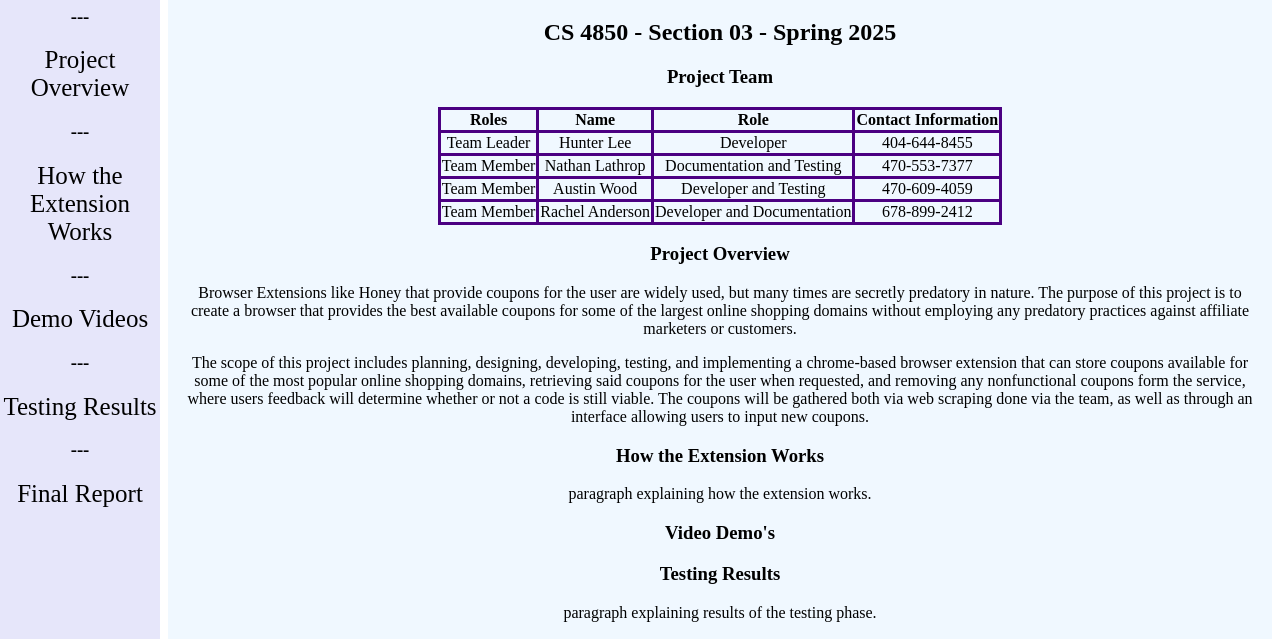
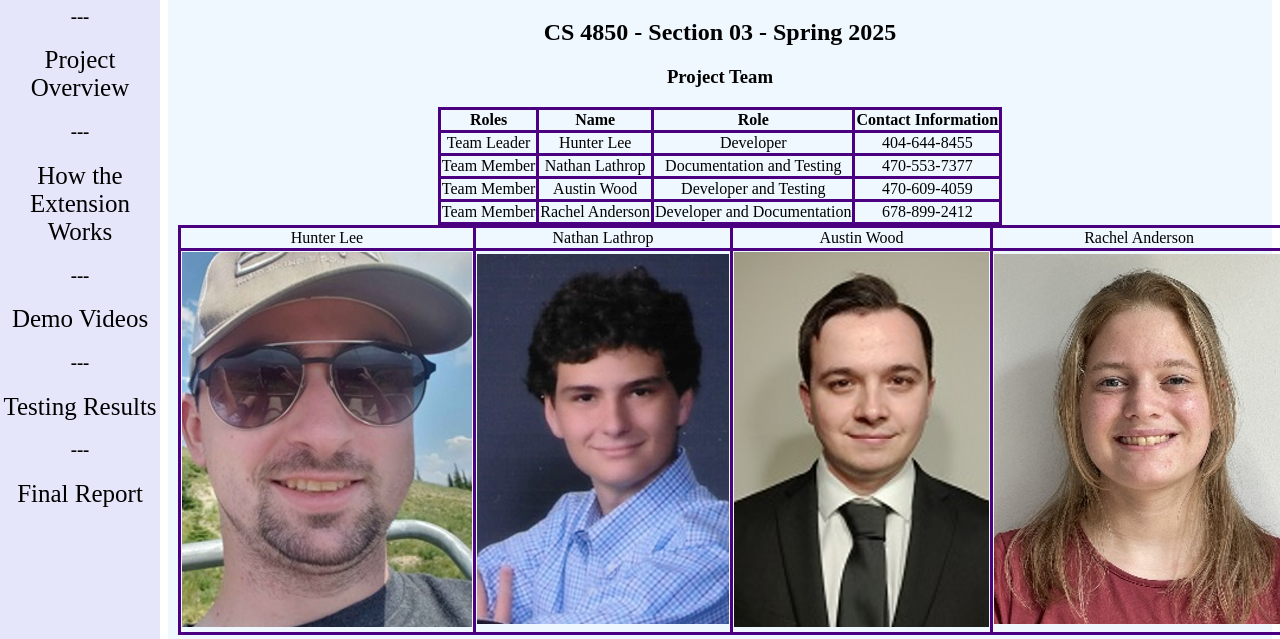
Before and after one commit to SP-17-PlugIn-Project/BrowserPlugIn, a browser extension: page docs/index.html in a window 1280 px wide. Shown: the part 61-700 px from the top of the page. Drawn offline with Linux system fonts and the light colour scheme.

Commit message:
Update index.html
Adding pictures to website

```diff
--- a/docs/index.html
+++ b/docs/index.html
@@ -64,6 +64,20 @@
 			<td>678-899-2412</td>
 	    	</tr>
 	    </table>
+	    <table class="center">
+		    <tr>
+		   	 <td>Hunter Lee</td>
+		   	 <td>Nathan Lathrop</td>
+		   	 <td>Austin Wood</td>
+		    	 <td>Rachel Anderson</td>
+		    </tr>
+		    <tr>
+			  <td><img src="HunterImage.png"></td>
+			  <td><img src="NathanImage.png"></td>
+			  <td><img src="AustinImage.png"></td>
+			  <td><img src="RachelImage.png"></td>
+		    </tr>
+	    </table>
 	</a>
 	<a class="section2" id="section2">
 		<h3>Project Overview</h3>
```
